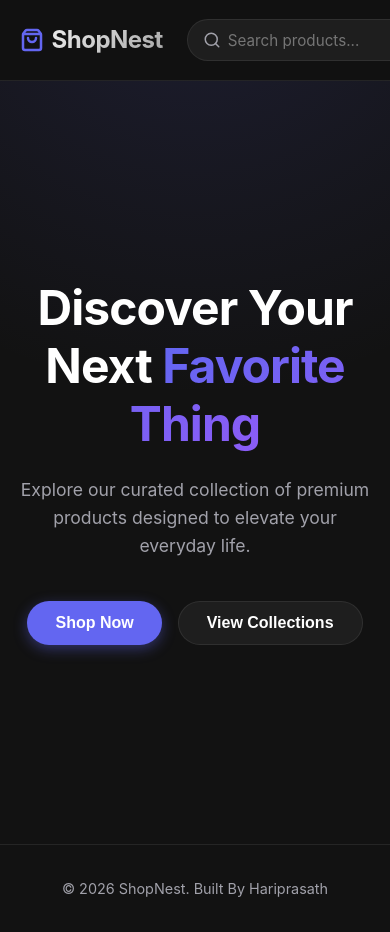
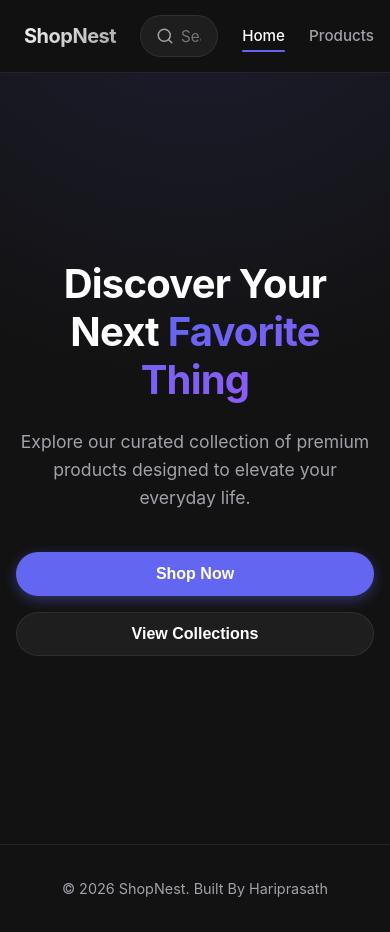
Before and after one commit to Hariprasathkit/shop-nest, a React (Vite) app: page / in a window 390 px wide. Built offline with nearby package versions, Linux system fonts and the light colour scheme; no server answers.

Commit message:
Fix mobile responsive layout

```diff
--- a/src/components/Navbar.css
+++ b/src/components/Navbar.css
@@ -16,6 +16,7 @@
   max-width: 1400px;
   margin: 0 auto;
   height: 80px;
+  min-width: 0;
 }
 
 .navbar-brand {
@@ -24,6 +25,7 @@
   color: var(--text-primary);
   text-decoration: none;
   letter-spacing: -0.5px;
+  white-space: nowrap;
 }
 
 html.dark .navbar-brand {
@@ -61,7 +63,7 @@ html.dark .navbar-brand {
   font-size: 0.95rem;
   transition: all 0.3s ease;
   width: 100%;
-  min-width: 250px;
+  min-width: 0;
 }
 
 .nav-search-bar input:focus {
@@ -157,11 +159,43 @@ html.dark .navbar-brand {
   .desktop-only { display: none !important; }
   .mobile-only { display: flex !important; }
 
+  .navbar {
+    padding: 0 1rem;
+  }
+
+  .navbar-container {
+    height: 72px;
+  }
+
+  .navbar-brand {
+    font-size: 1.25rem;
+  }
+
+  .brand-icon {
+    width: 22px;
+    height: 22px;
+  }
+
+  .navbar-right {
+    min-width: 0;
+  }
+
+  .navbar-actions {
+    gap: 0.25rem !important;
+  }
+
+  .action-button {
+    width: 40px;
+    height: 40px;
+    padding: 0.45rem;
+    flex: 0 0 auto;
+  }
+
   .mobile-menu {
     display: flex;
     flex-direction: column;
     position: absolute;
-    top: 80px;
+    top: 72px;
     left: 0;
     right: 0;
     background: var(--overlay-bg);
--- a/src/components/ProductCard.css
+++ b/src/components/ProductCard.css
@@ -162,6 +162,7 @@
   display: flex;
   justify-content: space-between;
   align-items: center;
+  gap: 0.75rem;
 }
 
 .product-rating {
@@ -189,4 +190,27 @@
   font-size: 1.25rem;
   font-weight: 700;
   color: var(--primary-color);
+  white-space: nowrap;
 }
+
+@media (max-width: 640px) {
+  .product-info {
+    padding: 1rem;
+  }
+
+  .product-actions-overlay {
+    transform: translateY(0);
+    opacity: 1;
+    padding: 0.75rem;
+  }
+
+  .quick-add-btn {
+    width: 100%;
+    max-width: 190px;
+  }
+
+  .product-meta {
+    align-items: flex-start;
+    flex-direction: column;
+  }
+}
--- a/src/index.css
+++ b/src/index.css
@@ -48,9 +48,17 @@ body {
   background-color: var(--bg-dark);
   color: var(--text-primary);
   line-height: 1.6;
+  overflow-x: hidden;
   -webkit-font-smoothing: antialiased;
   -moz-osx-font-smoothing: grayscale;
   transition: background-color 0.3s ease, color 0.3s ease;
+}
+
+img,
+svg,
+video,
+canvas {
+  max-width: 100%;
 }
 
 h1, h2, h3, h4, h5, h6 {
@@ -619,9 +627,50 @@ h1, h2, h3, h4, h5, h6 {
 }
 
 @media (max-width: 640px) {
+  .main-content {
+    padding-top: 72px;
+  }
+
+  .content-container {
+    width: 100%;
+    padding: 2rem 1rem;
+  }
+
+  .hero {
+    min-height: calc(100vh - 72px);
+    padding: 2rem 1rem;
+  }
+
+  .hero h1 {
+    font-size: 2.5rem;
+  }
+
+  .hero-actions,
+  .products-controls,
+  .filter-actions {
+    width: 100%;
+  }
+
+  .hero-actions .btn,
+  .products-controls .search-bar,
+  .products-controls .filter-btn,
+  .filter-actions .btn {
+    width: 100%;
+  }
+
+  .grid-features,
+  .admin-stats-grid,
+  .admin-links-grid {
+    grid-template-columns: 1fr;
+  }
+
   .auth-card,
   .profile-card,
-  .profile-orders-card {
+  .profile-orders-card,
+  .admin-card,
+  .admin-hero,
+  .admin-link-card,
+  .admin-order-card {
     padding: 1.5rem;
     border-radius: 20px;
   }
@@ -630,9 +679,24 @@ h1, h2, h3, h4, h5, h6 {
   .wishlist-card-footer,
   .checkout-item-row,
   .support-ticket-item-top,
-  .support-thread-header {
+  .support-thread-header,
+  .admin-section-header,
+  .admin-order-top,
+  .admin-order-item-row,
+  .admin-order-actions,
+  .profile-detail-row {
     flex-direction: column;
     align-items: flex-start;
+  }
+
+  .auth-card-header,
+  .profile-header {
+    align-items: flex-start;
+  }
+
+  .btn {
+    min-height: 44px;
+    padding: 0.75rem 1rem;
   }
 }
 
--- a/src/pages/Cart.css
+++ b/src/pages/Cart.css
@@ -163,6 +163,7 @@
 
 .cart-item-details {
   flex: 1;
+  min-width: 0;
   display: flex;
   flex-direction: column;
 }
@@ -326,12 +327,12 @@
 }
 
 .checkout-summary-card {
-  min-width: 280px;
+  min-width: 0;
 }
 
 .wishlist-grid {
   display: grid;
-  grid-template-columns: repeat(auto-fit, minmax(280px, 1fr));
+  grid-template-columns: repeat(auto-fit, minmax(min(280px, 100%), 1fr));
   gap: 1.5rem;
 }
 
@@ -388,3 +389,58 @@
     grid-column: auto;
   }
 }
+
+@media (max-width: 640px) {
+  .empty-cart-container {
+    min-height: calc(100vh - 72px);
+    padding: 2rem 1rem;
+  }
+
+  .cart-layout,
+  .checkout-layout {
+    gap: 1.25rem;
+  }
+
+  .cart-items-header,
+  .cart-item,
+  .checkout-item-row,
+  .checkout-address-card,
+  .summary-card {
+    padding: 1rem;
+  }
+
+  .cart-item {
+    align-items: flex-start;
+    gap: 1rem;
+  }
+
+  .cart-item-image,
+  .checkout-item-image {
+    width: 72px;
+    height: 72px;
+  }
+
+  .cart-item-actions {
+    width: 100%;
+    justify-content: space-between;
+    gap: 0.75rem;
+  }
+
+  .summary-card {
+    position: static;
+  }
+
+  .checkout-shell {
+    padding-top: 2rem;
+  }
+
+  .wishlist-card-actions,
+  .wishlist-remove-btn,
+  .wishlist-add-btn {
+    width: 100%;
+  }
+
+  .wishlist-card-actions {
+    flex-direction: column;
+  }
+}
--- a/src/pages/Products.css
+++ b/src/pages/Products.css
@@ -34,6 +34,7 @@
   position: relative;
   display: flex;
   align-items: center;
+  min-width: 0;
 }
 
 .search-icon {
@@ -49,7 +50,7 @@
   border-radius: 9999px;
   color: var(--text-primary);
   width: 100%;
-  min-width: 250px;
+  min-width: 0;
   font-family: inherit;
   font-size: 0.95rem;
   transition: all 0.3s ease;
@@ -161,7 +162,7 @@
 
 .products-grid {
   display: grid;
-  grid-template-columns: repeat(auto-fill, minmax(260px, 1fr));
+  grid-template-columns: repeat(auto-fill, minmax(min(260px, 100%), 1fr));
   gap: 2rem;
 }
 
@@ -181,3 +182,39 @@
 .mt-4 {
   margin-top: 1.5rem;
 }
+
+@media (max-width: 640px) {
+  .products-header {
+    gap: 1.25rem;
+  }
+
+  .products-controls {
+    flex-direction: column;
+    align-items: stretch;
+  }
+
+  .search-bar input {
+    min-height: 44px;
+  }
+
+  .filters-panel {
+    grid-template-columns: 1fr;
+    padding: 1rem;
+    border-radius: 16px;
+  }
+
+  .categories-pills {
+    margin-left: -1rem;
+    margin-right: -1rem;
+    padding-left: 1rem;
+    padding-right: 1rem;
+  }
+
+  .products-grid {
+    gap: 1.25rem;
+  }
+
+  .no-results {
+    padding: 2.5rem 1rem;
+  }
+}
```
